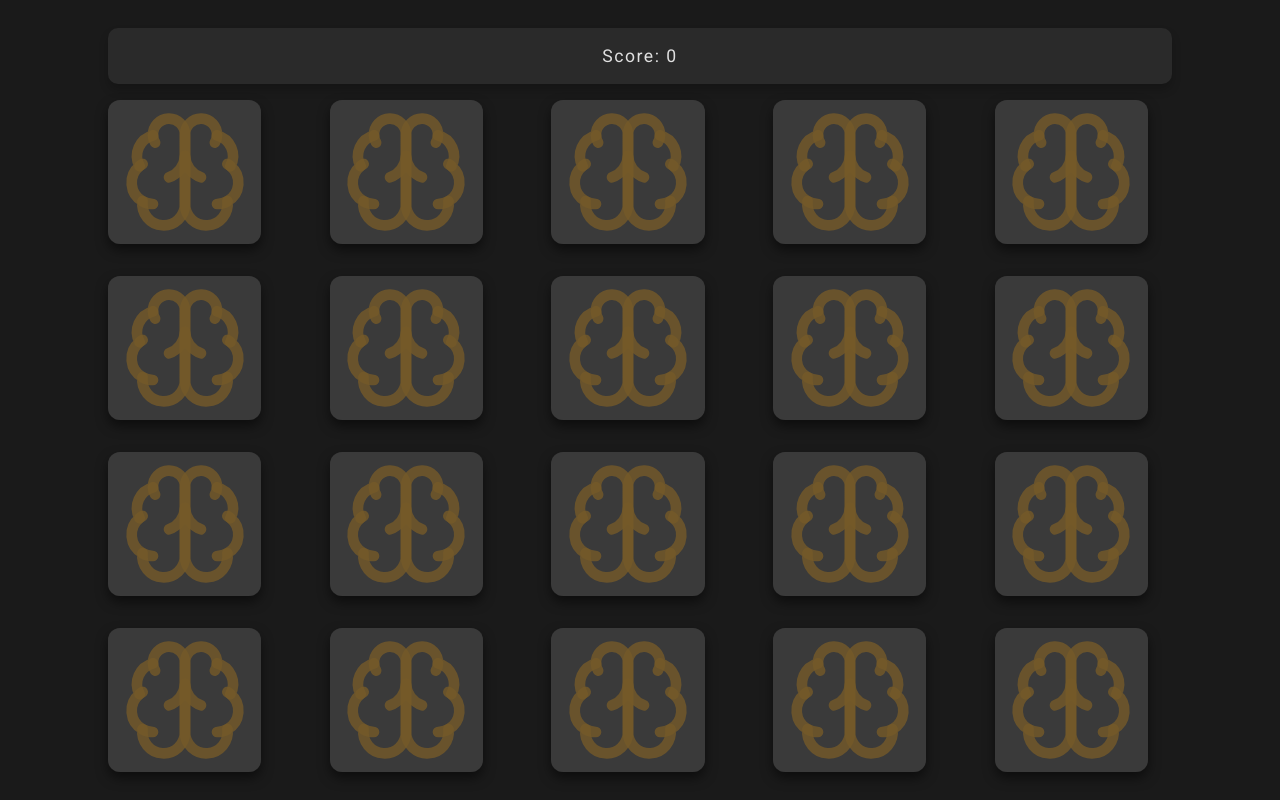
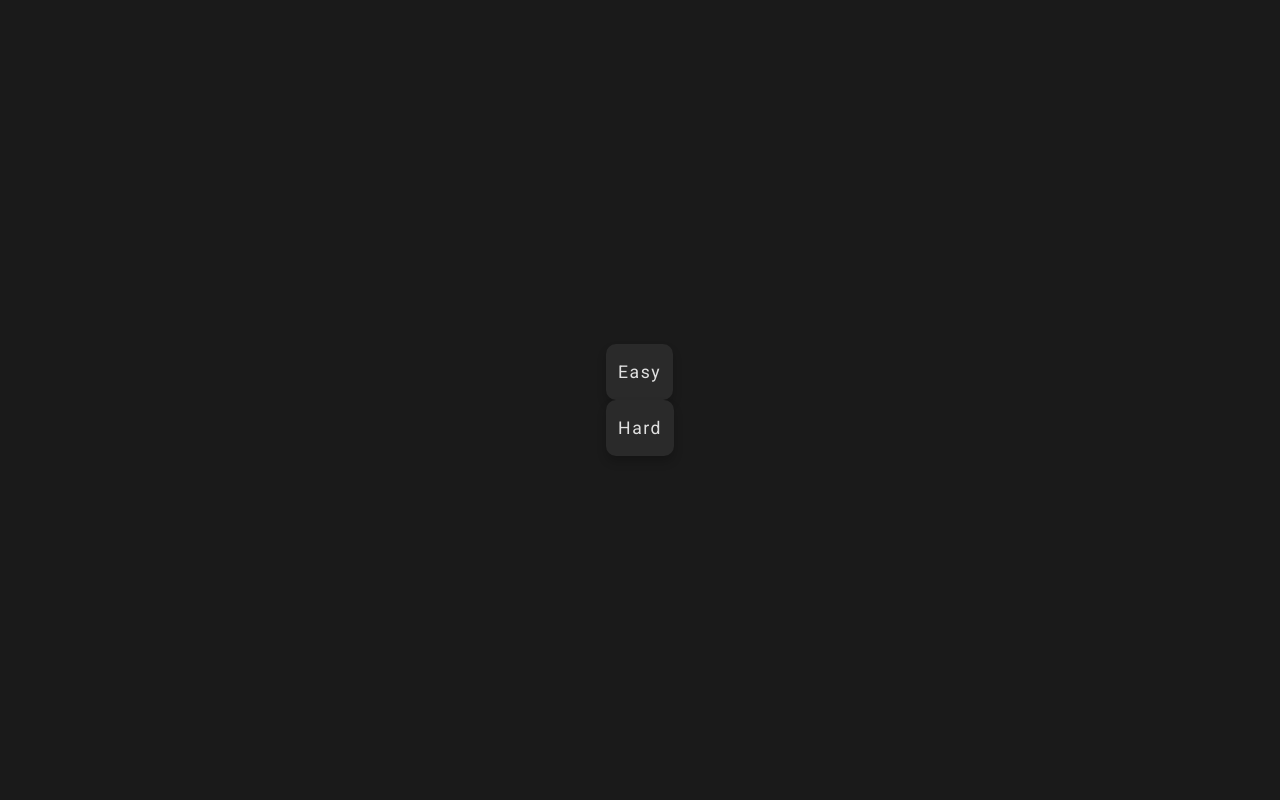
Before and after one commit to j0hanz/pick-and-pair, a React (Create React App) app: page / in a window 1280 px wide. Both pictures are taken after a click on the button "Start Game". Built offline with nearby package versions, Linux system fonts and the light colour scheme.

Commit message:
Add difficulty selection to game start process and update GameLogic integration

```diff
--- a/src/App.js
+++ b/src/App.js
@@ -6,17 +6,47 @@ import GameLogic from './game/gameLogic';
 
 function App() {
   const [isGameActive, setIsGameActive] = useState(false);
+  const [difficulty, setDifficulty] = useState(null);
+  const [showDifficultyButtons, setShowDifficultyButtons] = useState(false);
 
-  const toggleGame = () => setIsGameActive((prev) => !prev);
+  const startGame = (selectedDifficulty) => {
+    setDifficulty(selectedDifficulty);
+    setIsGameActive(true);
+  };
+
+  const showDifficultySelection = () => {
+    setShowDifficultyButtons(true);
+  };
+
+  const toggleGame = () => {
+    setIsGameActive(false);
+    setDifficulty(null);
+    setShowDifficultyButtons(false);
+  };
 
   return (
     <div className={styles.App}>
       <header className={styles.AppHeader}>
         <Container className={styles.container}>
           {isGameActive ? (
-            <GameLogic onRestart={toggleGame} />
+            <GameLogic onRestart={toggleGame} difficulty={difficulty} />
+          ) : showDifficultyButtons ? (
+            <div>
+              <Button
+                onClick={() => startGame('easy')}
+                className={styles.button}
+              >
+                Easy
+              </Button>
+              <Button
+                onClick={() => startGame('hard')}
+                className={styles.button}
+              >
+                Hard
+              </Button>
+            </div>
           ) : (
-            <Button onClick={toggleGame} className={styles.button}>
+            <Button onClick={showDifficultySelection} className={styles.button}>
               Start Game
             </Button>
           )}
```
